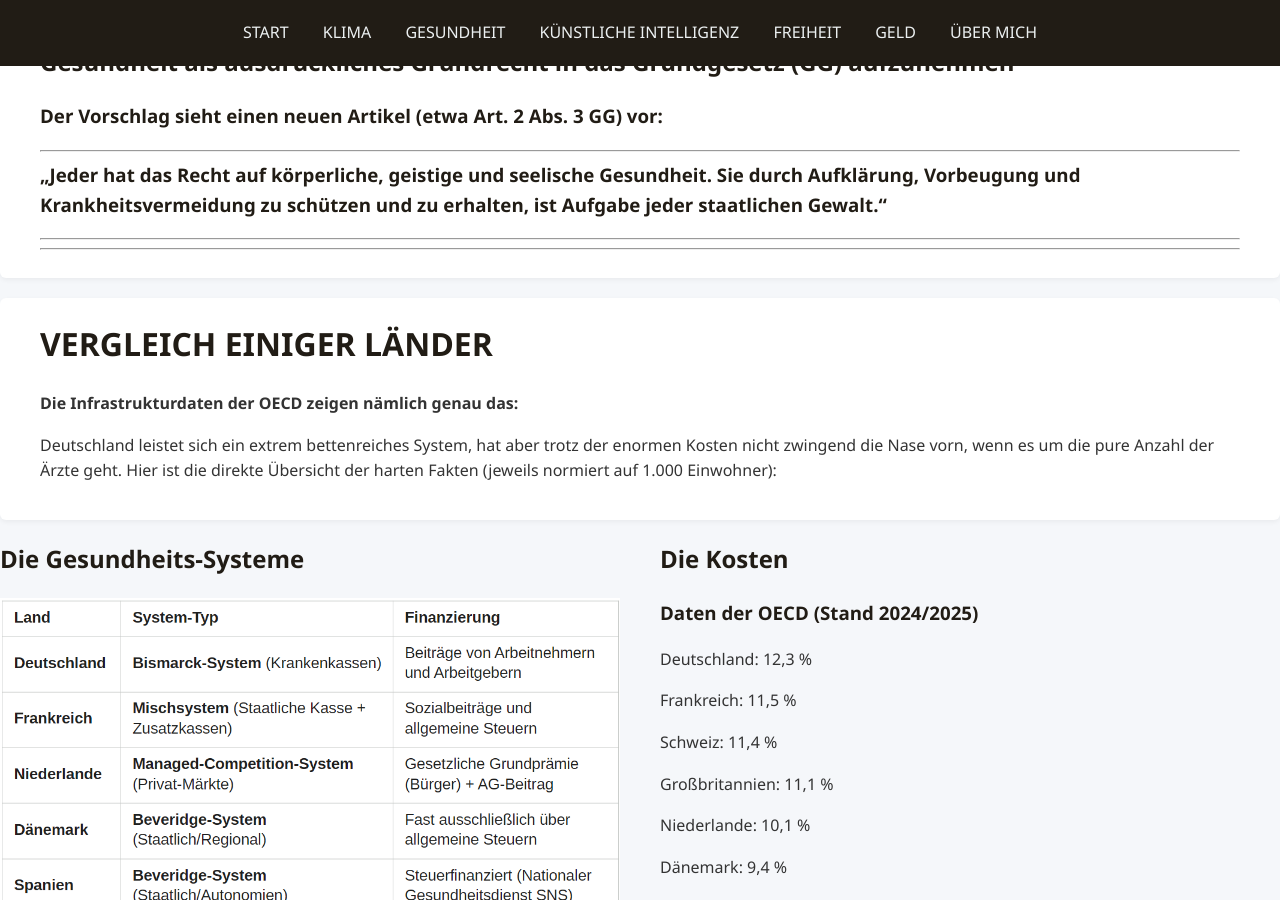
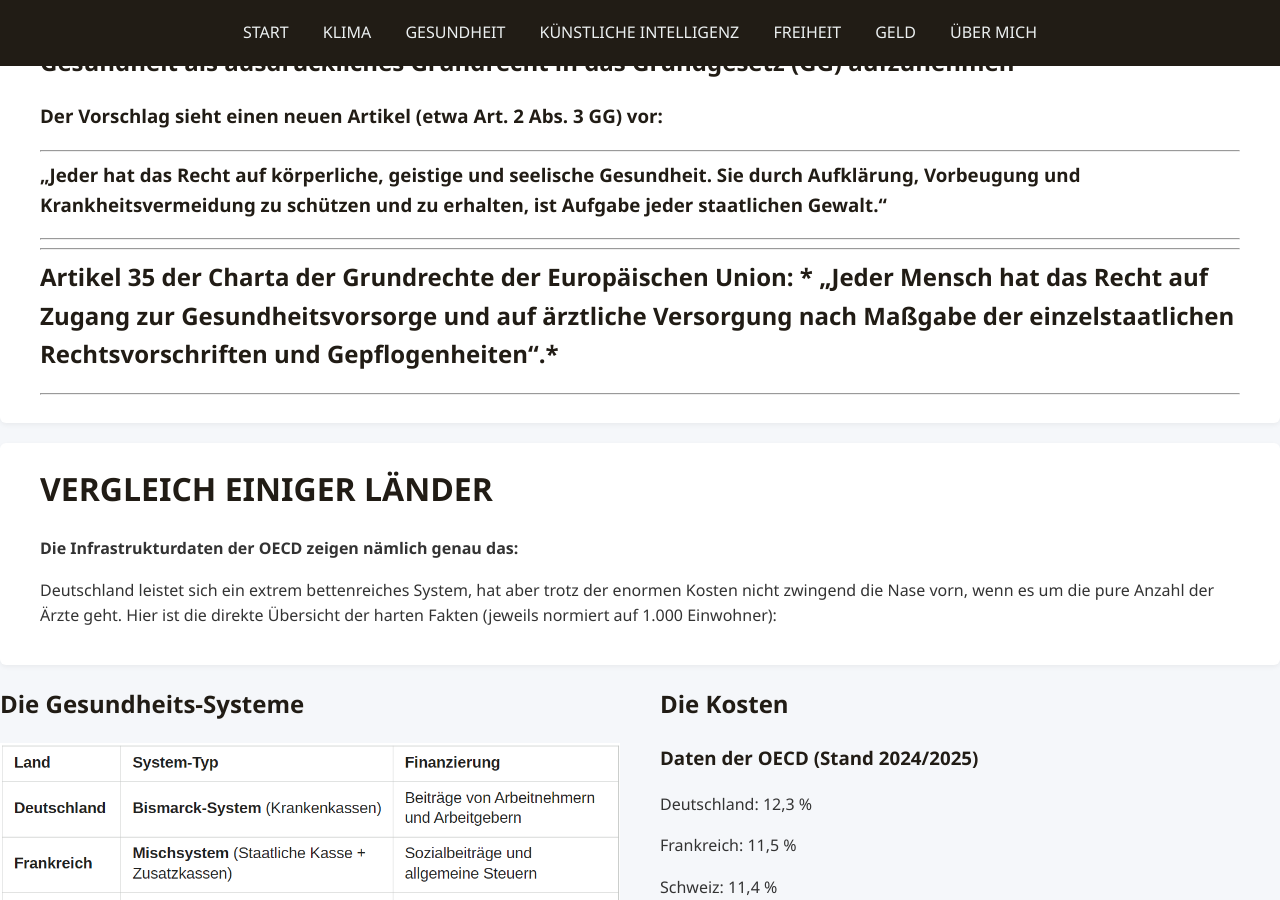
Before and after one commit to TheGermanTruth/TheGermanTruth, a Jekyll site: the page built from gesundheit.md, in a window 1280 px wide and 900 px high, scrolled down 1331 px. Built offline with Jekyll 4.4.1, drawn with Linux system fonts in a browser that asks for light colours.

Commit message:
Update gesundheit.md

```diff
--- a/gesundheit.md
+++ b/gesundheit.md
@@ -59,6 +59,10 @@ Kosten gesenkt werden müssen, drohen Zuzahlungen oder Beitragserhöhungen.
 ---
 ### „Jeder hat das Recht auf körperliche, geistige und seelische Gesundheit. Sie durch Aufklärung, Vorbeugung und Krankheitsvermeidung zu schützen und zu erhalten, ist Aufgabe jeder staatlichen Gewalt.“
 ---
+---
+
+## Artikel 35 der Charta der Grundrechte der Europäischen Union: *** „Jeder Mensch hat das Recht auf Zugang zur Gesundheitsvorsorge und auf ärztliche Versorgung nach Maßgabe der einzelstaatlichen Rechtsvorschriften und Gepflogenheiten“.***
+
 ---
 
 </div>
```
